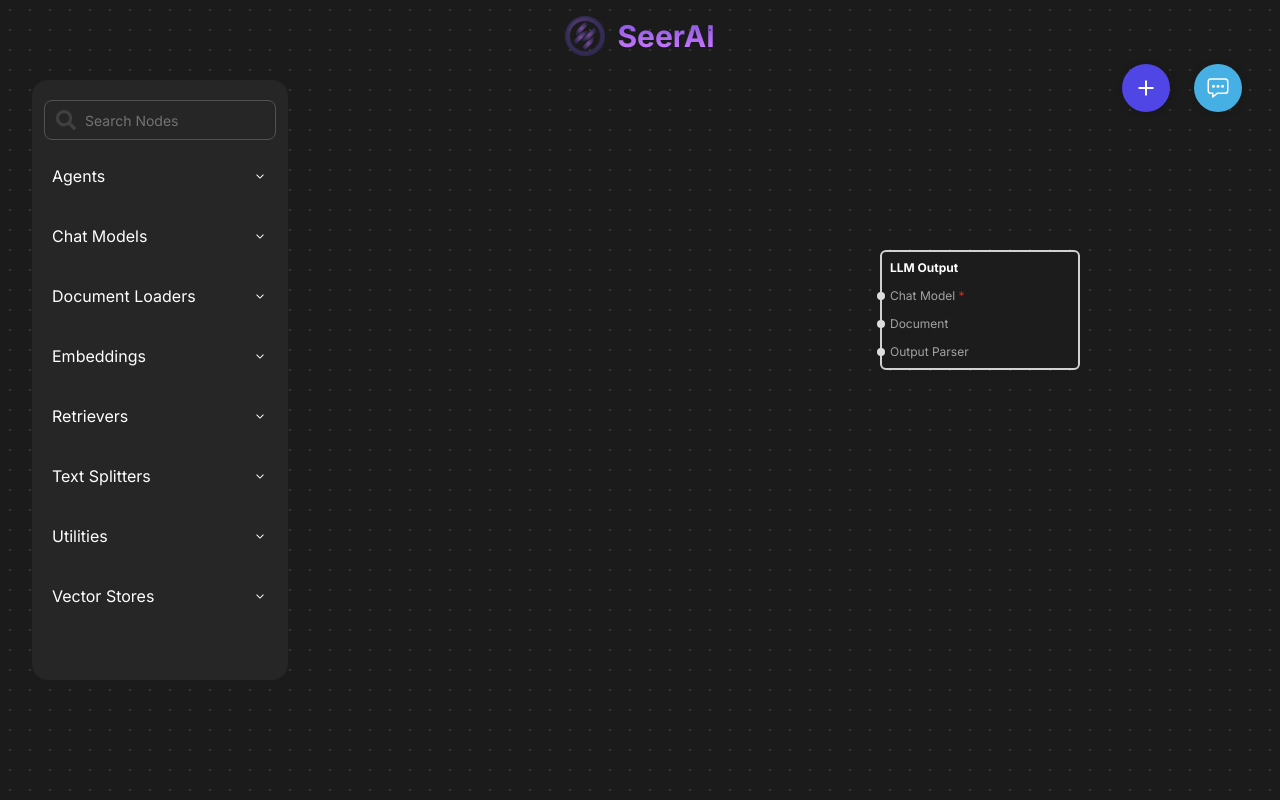
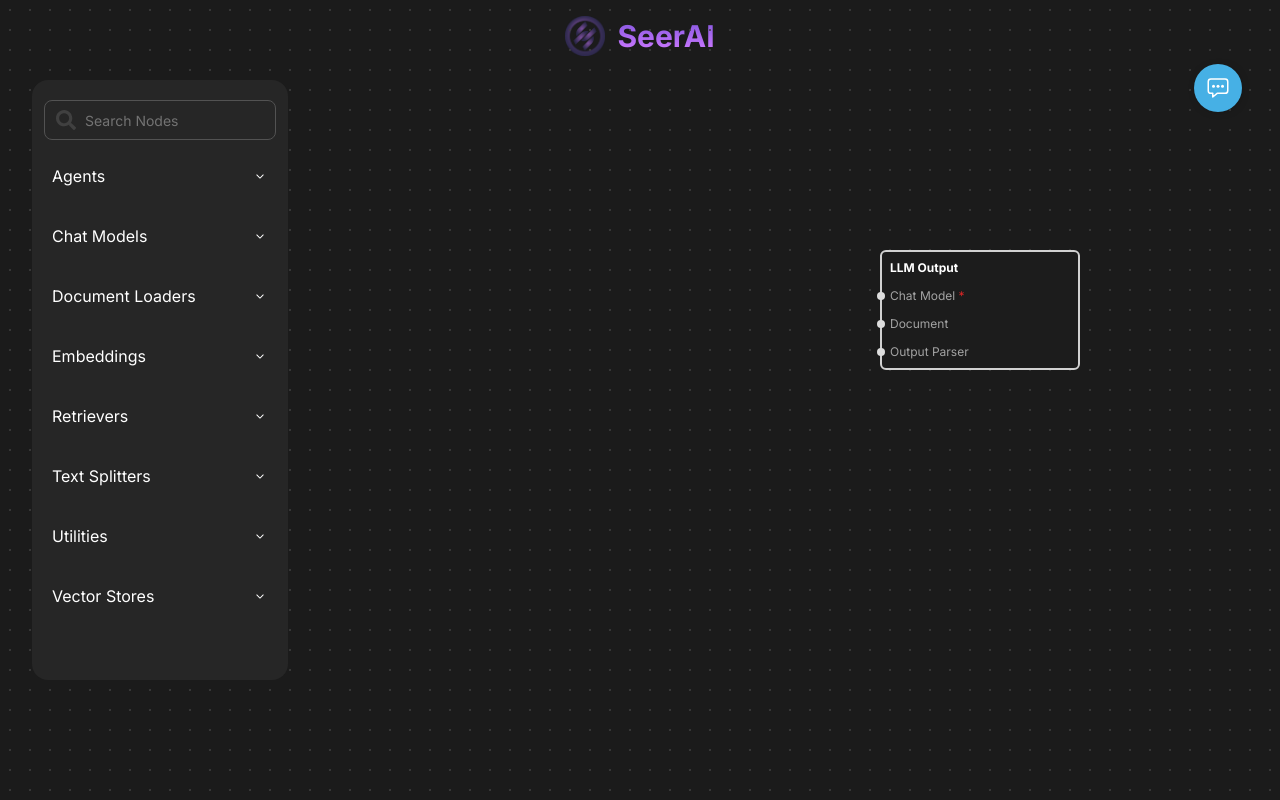
Before and after one commit to brentibanez331/seer-ai, a Next.js app: page / in a window 1280 px wide. Built offline with nearby package versions, Linux system fonts and the light colour scheme.

Commit message:
chore: unknown commit

```diff
--- a/src/components/Button.tsx
+++ b/src/components/Button.tsx
@@ -58,16 +58,16 @@ export const ButtonComponent = (props: ButtonProps) => {
 
             <button
                 className={props.showDelete ? "buttonDelete" : "buttonDeleteHidden"}
-            // onClick={props.onClickDelete}
+                onClick={props.onClickDelete}
             >
                 <CiTrash />
             </button>
-            <button
+            {/* <button
                 className={"buttonAdd"} onClick={handleOnClickAdd}>
                 <IoMdAdd />
-            </button>
+            </button> */}
 
-            <div className={isOpen ? "dropdown" : "dropdownHidden"}>
+            {/* <div className={isOpen ? "dropdown" : "dropdownHidden"}>
                 <label className="text-sm font-medium leading-6 text-[#27272a]">Number of Inputs</label>
                 <input className="input-field" type="number" value={numberInputs} onInput={handleChangeNumberInputs}></input>
                 <label className="text-sm font-medium leading-6 text-[#27272a]">Number of Outputs</label>
@@ -75,7 +75,7 @@ export const ButtonComponent = (props: ButtonProps) => {
                 <button className="transition ease-in p-3 rounded-md text-white bg-black cursor-pointer shadow-md outline-none" onClick={handleOnClickAddNode}>
                     Add Node
                 </button>
-            </div>
+            </div> */}
             <ChatModal
                 onClickChat={props.onClickChat}
                 modelId={props.modelId}
```
